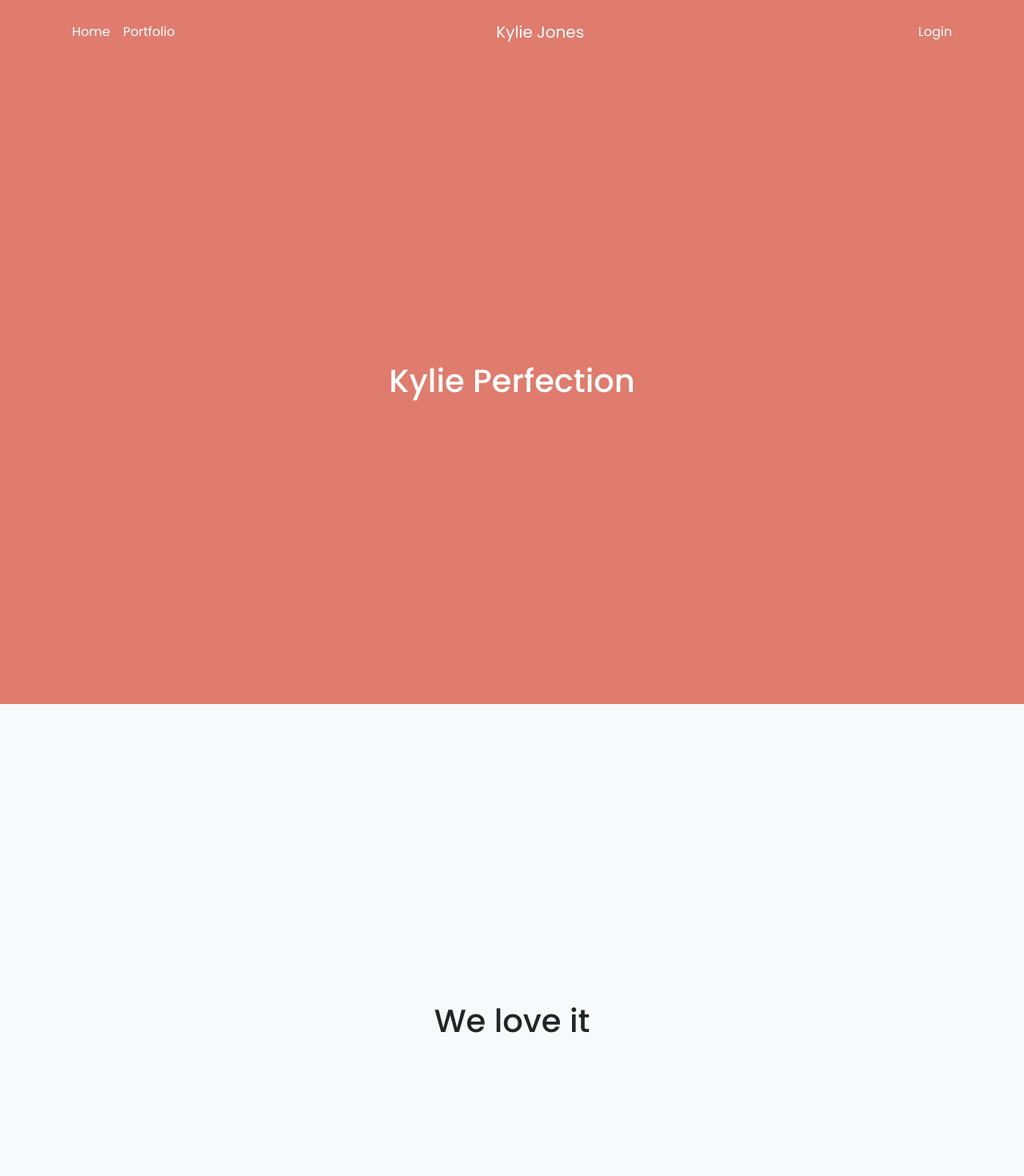
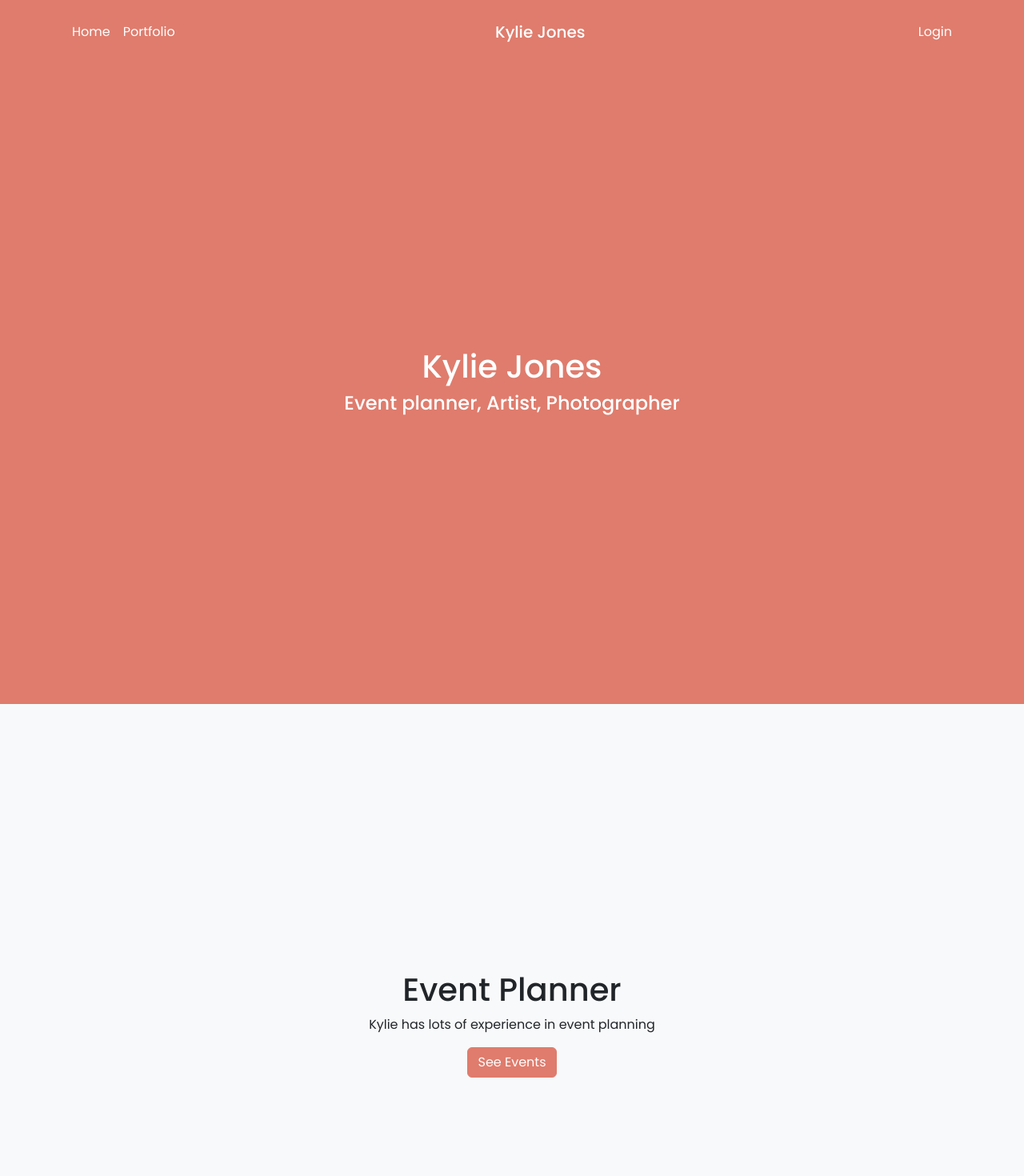
Before and after one commit to bradofrado/KylieJones, an Angular app in the folder client/: page / in a window 1280 px wide. Shown: the top 1470 px of the page at 80% size. Built offline with nearby package versions, Linux system fonts and the light colour scheme.

Commit message:
Added some home page sections

```diff
--- a/client/src/app/home/home.component.css
+++ b/client/src/app/home/home.component.css
@@ -1,20 +1,26 @@
-.section-primary {
-    background-color: rgb(var(--bs-primary-rgb));
+[class*=section-] {
     min-height: 100vh;
     display: flex;
     justify-content: center;
     align-items: center;
-    color: white;
+    flex-direction: column;
+    padding: 50px;
 }
 
-.section-primary h1 {
-    text-align: center;
+.section-primary {
+    color: white;
+    background-color: rgb(var(--bs-primary-rgb));
 }
 
 .section-light {
     background-color: rgb(var(--bs-light-rgb));
-    min-height: 100vh;
+    /* min-height: 100vh;
     display: flex;
     justify-content: center;
-    align-items: center;
+    align-items: center; */
 }
+
+[class*=section-] h1, [class*=section-] h2, [class*=section-] h3,
+[class*=section-] h4, [class*=section-] h5, [class*=section-] h6 {
+    text-align: center;
+}
--- a/client/src/app/home/home.component.html
+++ b/client/src/app/home/home.component.html
@@ -1,10 +1,19 @@
 <div class="section-primary">
-    <div class="">
-        <h1>Kylie Perfection</h1>
-    </div>
+    <h1>Kylie Jones</h1>
+    <h4>Event planner, Artist, Photographer</h4>
 </div>
 <div class="section-light">
-    <div class="">
-        <h1>We love it</h1>
-    </div>
+    <h1>Event Planner</h1>
+    <p>Kylie has lots of experience in event planning</p>
+    <button class="btn btn-primary">See Events</button>
 </div>
+<div class="section-primary">
+    <h1>Artist</h1>
+    <p>Kylie creates custom water color art</p>
+    <button class="btn btn-secondary">See Art</button>
+</div>
+<div class="section-light">
+    <h1>Photographer</h1>
+    <p>Kylie takes really good pictures</p>
+    <button class="btn btn-primary">See Photos</button>
+</div>
--- a/client/src/styles.css
+++ b/client/src/styles.css
@@ -4,6 +4,8 @@
 
 :root {
     --bs-primary-rgb: 223,124,109;
+    --bs-primary: rgb(var(--bs-primary-rgb));
+    --bs-primary-2: #ce7365;
 }
 
 body {
@@ -11,6 +13,7 @@ body {
 }
 .navbar-brand {
     color: white;
+    font-weight: 500;
 }
 
 .navbar-brand:hover, .nav-link:hover {
@@ -21,3 +24,14 @@ body {
 .nav-link {
     color: white;
 }
+
+.btn-primary {
+    --bs-btn-bg: var(--bs-primary);
+    --bs-btn-border-color: var(--bs-btn-bg);
+    --bs-btn-hover-bg: var(--bs-primary-2);
+    --bs-btn-hover-border-color: var(--bs-btn-hover-bg);
+    --bs-btn-active-bg: var(--bs-btn-bg);
+    --bs-btn-active-border-color: var(--bs-btn-border-color);
+    --bs-btn-disabled-bg: #f58d7d;
+    --bs-btn-disabled-border-color: var(--bs-btn-disabled-bg);
+}
```
